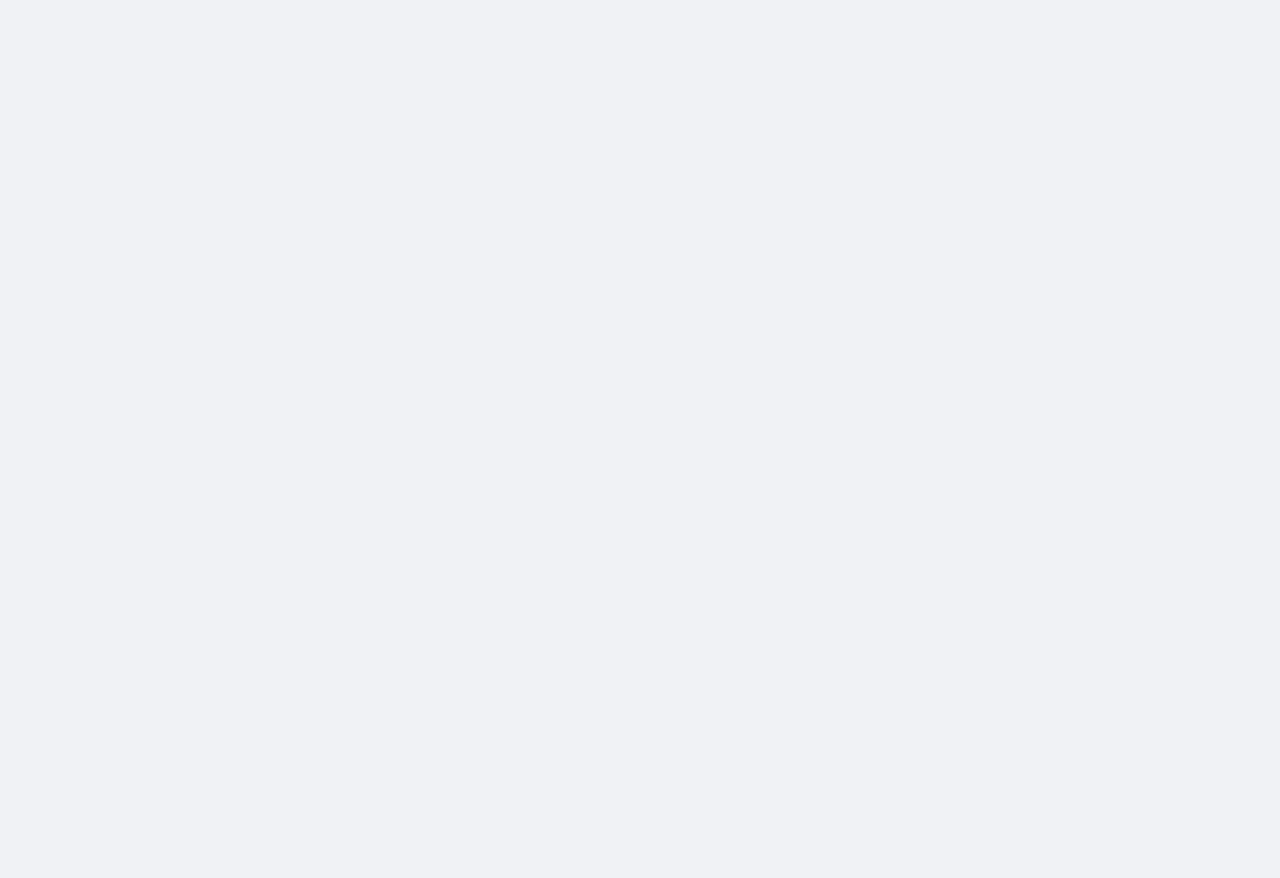
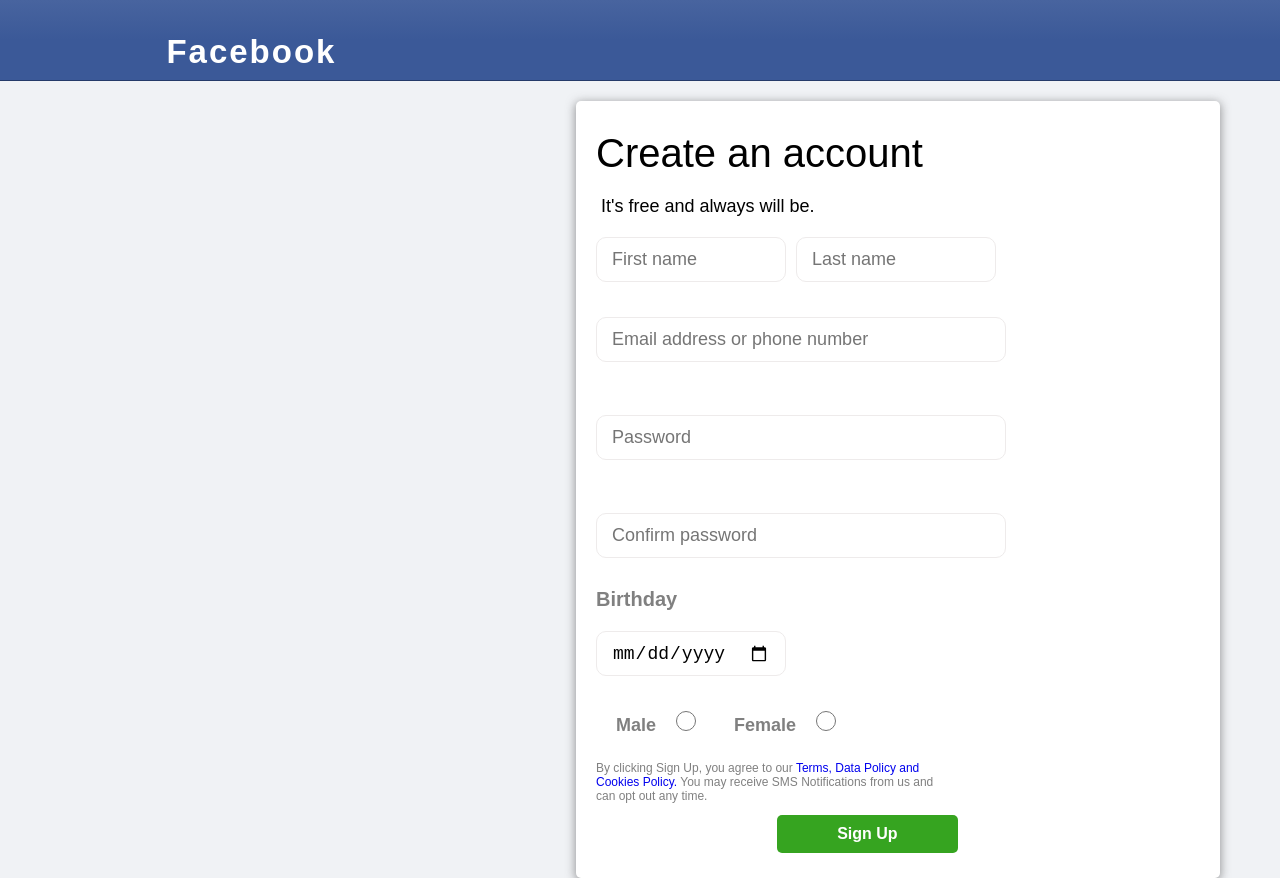
Before and after one commit to anasraza524/facebook-login-sign-up, a React (Create React App) app: page /Login in a window 1280 px wide. Before the commit this address had no page. Before the commit the page ends 800 px from the top, so only its background shows below. Built offline with nearby package versions, Linux system fonts and the light colour scheme.

Commit message:
add conform password

```diff
--- a/src/component/from.jsx
+++ b/src/component/from.jsx
@@ -9,9 +9,13 @@
       .required('Email is required'),
     password: yup
       .string('Enter your password')
-      .min(8, 'Password should be of minimum 8 characters length')
+      .matches(
+        /^(?=.*[a-z])(?=.*[A-Z])(?=.*[0-9])(?=.*[!@#\$%\^&\*])(?=.{5,})/,
+        "Must Contain 5 Characters, One Uppercase, One Lowercase, One Number and One Special Case Character"
+      )
       .required('Password is required'),
       confirm_password: yup
+      .string('Enter your password')
       .label('confirm password').required("confirm Password is required")
       .oneOf([yup.ref('password'), null],
        'Passwords must match'),
@@ -21,6 +25,7 @@
         initialValues: {
           email: '',
           password: '',
+          confirm_password:'',
         },
        validationSchema: validationSchema,
         onSubmit: (values) => {
@@ -76,7 +81,9 @@
             {(formik.touched.email && Boolean(formik.errors.email))?
             <span style={{color:"red" }}>{formik.errors.email}</span>
           :null }
+
         {/* <input className="email" type="text" name="" placeholder="Mobile number or Email"/> */}
+        <br/>
         <input
                placeholder="Password"
               id="password"
@@ -94,12 +101,15 @@
             : null
             }
         {/* <input className="password" type="password" name="" placeholder="Password"/> */}
-
+        <br/>
         <input
          className="password2"
-          type="confirm_password"
+          type="password"
            name="confirm_password"
-            placeholder="Confirm password"/>
+           label="confirm_password"
+            placeholder="Confirm password"
+            value={formik.values.confirm_password}
+            onChange={formik.handleChange}/>
 
 <br/>
             {(formik.touched.confirm_password && Boolean(formik.errors.confirm_password))?
```
